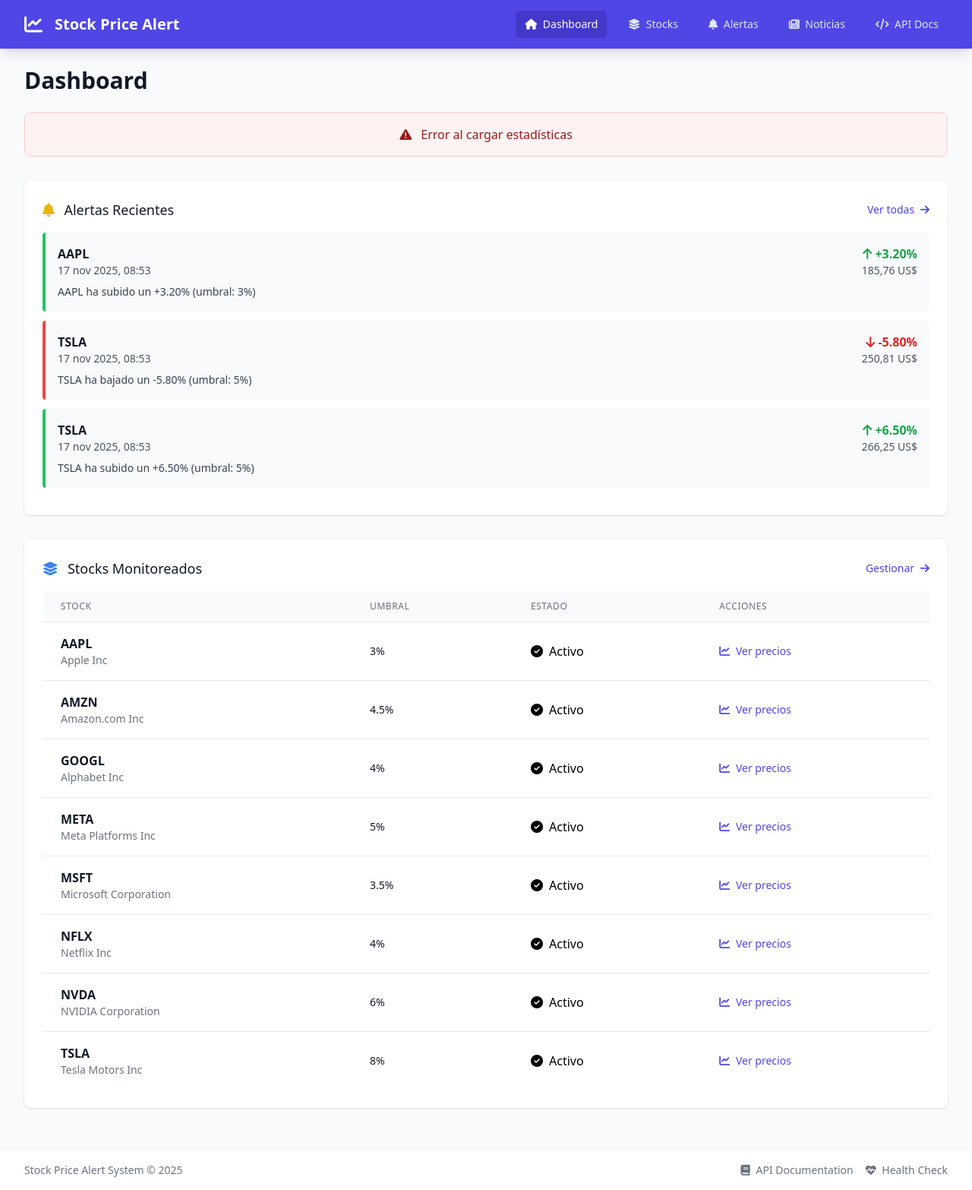
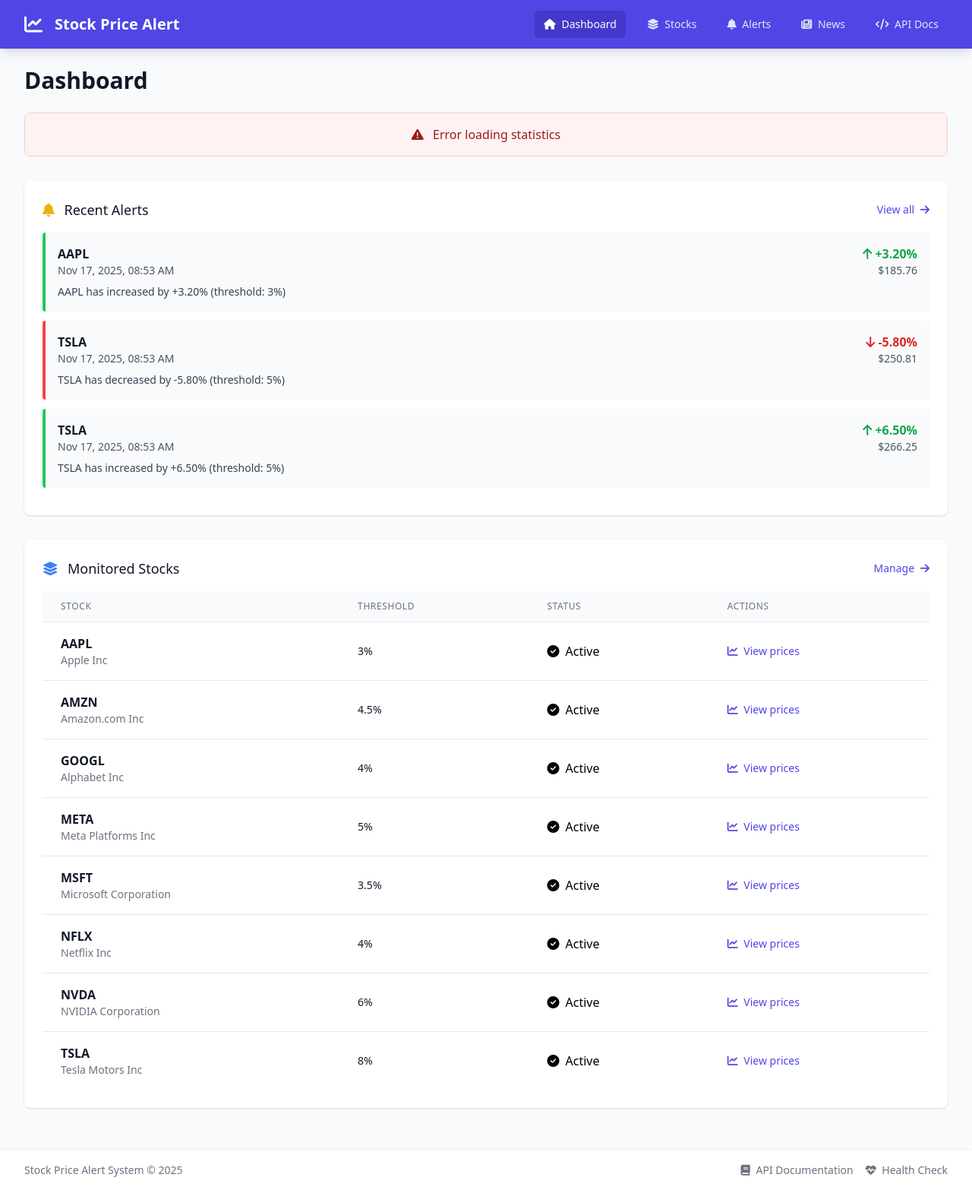
Before and after one commit to Veregorn/stock-price-sms-alert-app, a FastAPI app: page /dashboard in a window 1280 px wide. Shown: the whole page at 76% size. Run offline with FastAPI, Linux system fonts and the light colour scheme; data comes from the database, SQL or seed files in the repository; some libraries are stand-ins or nearby versions.

Commit message:
refactor: Change all frontend UI text from Spanish to English

```diff
--- a/templates/base.html
+++ b/templates/base.html
@@ -1,5 +1,5 @@
 <!DOCTYPE html>
-<html lang="es" class="h-full bg-gray-50">
+<html lang="en" class="h-full bg-gray-50">
 <head>
     <meta charset="UTF-8">
     <meta name="viewport" content="width=device-width, initial-scale=1.0">
@@ -8,13 +8,13 @@
     <!-- Tailwind CSS CDN -->
     <script src="https://cdn.tailwindcss.com"></script>
 
-    <!-- Chart.js para gráficos -->
+    <!-- Chart.js for charts -->
     <script src="https://cdn.jsdelivr.net/npm/chart.js@4.4.0/dist/chart.umd.min.js"></script>
 
-    <!-- Alpine.js para interactividad -->
+    <!-- Alpine.js for interactivity -->
     <script defer src="https://cdn.jsdelivr.net/npm/alpinejs@3.13.3/dist/cdn.min.js"></script>
 
-    <!-- Font Awesome para iconos -->
+    <!-- Font Awesome for icons -->
     <link rel="stylesheet" href="https://cdnjs.cloudflare.com/ajax/libs/font-awesome/6.5.1/css/all.min.css">
 
     <!-- Custom styles -->
@@ -49,7 +49,7 @@
 </head>
 <body class="h-full">
     <div class="min-h-full">
-        <!-- Navegación -->
+        <!-- Navigation -->
         <nav class="bg-indigo-600 shadow-lg">
             <div class="mx-auto max-w-7xl px-4 sm:px-6 lg:px-8">
                 <div class="flex h-16 items-center justify-between">
@@ -62,7 +62,7 @@
                         </div>
                     </div>
 
-                    <!-- Menú de navegación (desktop) -->
+                    <!-- Desktop navigation menu -->
                     <div class="hidden md:block">
                         <div class="ml-10 flex items-baseline space-x-4">
                             <a href="/dashboard"
@@ -75,11 +75,11 @@
                             </a>
                             <a href="/alerts"
                                class="{% if page == 'alerts' %}bg-indigo-700 text-white{% else %}text-indigo-100 hover:bg-indigo-500 hover:text-white{% endif %} rounded-md px-3 py-2 text-sm font-medium transition-colors">
-                                <i class="fas fa-bell mr-1"></i> Alertas
+                                <i class="fas fa-bell mr-1"></i> Alerts
                             </a>
                             <a href="/news"
                                class="{% if page == 'news' %}bg-indigo-700 text-white{% else %}text-indigo-100 hover:bg-indigo-500 hover:text-white{% endif %} rounded-md px-3 py-2 text-sm font-medium transition-colors">
-                                <i class="fas fa-newspaper mr-1"></i> Noticias
+                                <i class="fas fa-newspaper mr-1"></i> News
                             </a>
                             <a href="/api/docs"
                                class="text-indigo-100 hover:bg-indigo-500 hover:text-white rounded-md px-3 py-2 text-sm font-medium transition-colors"
@@ -89,15 +89,15 @@
                         </div>
                     </div>
 
-                    <!-- Menú móvil button -->
+                    <!-- Mobile menu button -->
                     <div class="-mr-2 flex md:hidden" x-data="{ open: false }">
                         <button @click="open = !open" type="button" class="inline-flex items-center justify-center rounded-md bg-indigo-600 p-2 text-indigo-200 hover:bg-indigo-500 hover:text-white focus:outline-none focus:ring-2 focus:ring-white focus:ring-offset-2 focus:ring-offset-indigo-600">
-                            <span class="sr-only">Abrir menú principal</span>
+                            <span class="sr-only">Open main menu</span>
                             <i class="fas fa-bars" x-show="!open"></i>
                             <i class="fas fa-times" x-show="open"></i>
                         </button>
 
-                        <!-- Menú móvil desplegable -->
+                        <!-- Mobile menu dropdown -->
                         <div x-show="open"
                              x-transition:enter="transition ease-out duration-100 transform"
                              x-transition:enter-start="opacity-0 scale-95"
@@ -114,10 +114,10 @@
                                 <i class="fas fa-layer-group mr-2"></i> Stocks
                             </a>
                             <a href="/alerts" class="block px-4 py-2 text-sm text-gray-700 hover:bg-gray-100">
-                                <i class="fas fa-bell mr-2"></i> Alertas
+                                <i class="fas fa-bell mr-2"></i> Alerts
                             </a>
                             <a href="/news" class="block px-4 py-2 text-sm text-gray-700 hover:bg-gray-100">
-                                <i class="fas fa-newspaper mr-2"></i> Noticias
+                                <i class="fas fa-newspaper mr-2"></i> News
                             </a>
                             <a href="/api/docs" class="block px-4 py-2 text-sm text-gray-700 hover:bg-gray-100" target="_blank">
                                 <i class="fas fa-code mr-2"></i> API Docs
@@ -128,7 +128,7 @@
             </div>
         </nav>
 
-        <!-- Contenido principal -->
+        <!-- Main content -->
         <main>
             <div class="mx-auto max-w-7xl py-6 sm:px-6 lg:px-8">
                 {% block content %}{% endblock %}
@@ -158,9 +158,9 @@
     <!-- Toast notification container -->
     <div id="toast-container" class="fixed top-4 right-4 z-50 space-y-2"></div>
 
-    <!-- Scripts base -->
+    <!-- Base scripts -->
     <script>
-        // Función helper para hacer peticiones a la API
+        // Helper function for API requests
         async function apiRequest(url, options = {}) {
             try {
                 const response = await fetch('/api' + url, {
@@ -173,7 +173,7 @@
 
                 if (!response.ok) {
                     const error = await response.json();
-                    throw new Error(error.detail || 'Error en la petición');
+                    throw new Error(error.detail || 'Request error');
                 }
 
                 return await response.json();
@@ -184,7 +184,7 @@
             }
         }
 
-        // Función para mostrar notificaciones toast
+        // Function to show toast notifications
         function showToast(message, type = 'info') {
             const container = document.getElementById('toast-container');
             const toast = document.createElement('div');
@@ -214,17 +214,17 @@
 
             container.appendChild(toast);
 
-            // Auto-remove después de 5 segundos
+            // Auto-remove after 5 seconds
             setTimeout(() => {
                 toast.style.opacity = '0';
                 setTimeout(() => toast.remove(), 300);
             }, 5000);
         }
 
-        // Función para formatear fechas
+        // Function to format dates
         function formatDate(dateString) {
             const date = new Date(dateString);
-            return date.toLocaleDateString('es-ES', {
+            return date.toLocaleDateString('en-US', {
                 year: 'numeric',
                 month: 'short',
                 day: 'numeric',
@@ -233,15 +233,15 @@
             });
         }
 
-        // Función para formatear números como moneda
+        // Function to format numbers as currency
         function formatCurrency(value) {
-            return new Intl.NumberFormat('es-ES', {
+            return new Intl.NumberFormat('en-US', {
                 style: 'currency',
                 currency: 'USD'
             }).format(value);
         }
 
-        // Función para formatear porcentajes
+        // Function to format percentages
         function formatPercentage(value) {
             const sign = value >= 0 ? '+' : '';
             return `${sign}${value.toFixed(2)}%`;
--- a/templates/dashboard.html
+++ b/templates/dashboard.html
@@ -6,9 +6,9 @@
 <div class="px-4 sm:px-0">
     <h2 class="text-3xl font-bold text-gray-900 mb-6">Dashboard</h2>
 
-    <!-- Estadísticas generales -->
+    <!-- General statistics -->
     <div class="grid grid-cols-1 gap-5 sm:grid-cols-2 lg:grid-cols-4 mb-8" id="stats-container">
-        <!-- Stats se cargarán dinámicamente -->
+        <!-- Stats will load dynamically -->
         <div class="animate-pulse">
             <div class="bg-white overflow-hidden shadow rounded-lg">
                 <div class="p-5">
@@ -19,45 +19,45 @@
         </div>
     </div>
 
-    <!-- Alertas recientes -->
+    <!-- Recent alerts -->
     <div class="bg-white shadow rounded-lg mb-8">
         <div class="px-4 py-5 sm:p-6">
             <div class="flex items-center justify-between mb-4">
                 <h3 class="text-lg font-medium text-gray-900">
                     <i class="fas fa-bell text-yellow-500 mr-2"></i>
-                    Alertas Recientes
+                    Recent Alerts
                 </h3>
                 <a href="/alerts" class="text-sm text-indigo-600 hover:text-indigo-500">
-                    Ver todas <i class="fas fa-arrow-right ml-1"></i>
+                    View all <i class="fas fa-arrow-right ml-1"></i>
                 </a>
             </div>
             <div id="alerts-container">
-                <!-- Alertas se cargarán dinámicamente -->
+                <!-- Alerts will load dynamically -->
                 <div class="text-center py-8 text-gray-500">
                     <i class="fas fa-spinner fa-spin text-2xl mb-2"></i>
-                    <p>Cargando alertas...</p>
+                    <p>Loading alerts...</p>
                 </div>
             </div>
         </div>
     </div>
 
-    <!-- Stocks activos -->
+    <!-- Active stocks -->
     <div class="bg-white shadow rounded-lg">
         <div class="px-4 py-5 sm:p-6">
             <div class="flex items-center justify-between mb-4">
                 <h3 class="text-lg font-medium text-gray-900">
                     <i class="fas fa-layer-group text-blue-500 mr-2"></i>
-                    Stocks Monitoreados
+                    Monitored Stocks
                 </h3>
                 <a href="/stocks" class="text-sm text-indigo-600 hover:text-indigo-500">
-                    Gestionar <i class="fas fa-arrow-right ml-1"></i>
+                    Manage <i class="fas fa-arrow-right ml-1"></i>
                 </a>
             </div>
             <div id="stocks-container">
-                <!-- Stocks se cargarán dinámicamente -->
+                <!-- Stocks will load dynamically -->
                 <div class="text-center py-8 text-gray-500">
                     <i class="fas fa-spinner fa-spin text-2xl mb-2"></i>
-                    <p>Cargando stocks...</p>
+                    <p>Loading stocks...</p>
                 </div>
             </div>
         </div>
@@ -67,7 +67,7 @@
 
 {% block extra_scripts %}
 <script>
-    // Cargar estadísticas del dashboard
+    // Load dashboard statistics
     async function loadDashboardStats() {
         try {
             const data = await apiRequest('/dashboard/stats');
@@ -97,7 +97,7 @@
                             </div>
                             <div class="ml-5 w-0 flex-1">
                                 <dl>
-                                    <dt class="text-sm font-medium text-gray-500 truncate">Stocks Activos</dt>
+                                    <dt class="text-sm font-medium text-gray-500 truncate">Active Stocks</dt>
                                     <dd class="text-3xl font-semibold text-gray-900">${data.active_stocks}</dd>
                                 </dl>
                             </div>
@@ -113,7 +113,7 @@
                             </div>
                             <div class="ml-5 w-0 flex-1">
                                 <dl>
-                                    <dt class="text-sm font-medium text-gray-500 truncate">Total Precios</dt>
+                                    <dt class="text-sm font-medium text-gray-500 truncate">Total Prices</dt>
                                     <dd class="text-3xl font-semibold text-gray-900">${data.total_prices}</dd>
                                 </dl>
                             </div>
@@ -129,7 +129,7 @@
                             </div>
                             <div class="ml-5 w-0 flex-1">
                                 <dl>
-                                    <dt class="text-sm font-medium text-gray-500 truncate">Alertas (30 días)</dt>
+                                    <dt class="text-sm font-medium text-gray-500 truncate">Alerts (30 days)</dt>
                                     <dd class="text-3xl font-semibold text-gray-900">${data.total_alerts}</dd>
                                 </dl>
                             </div>
@@ -144,14 +144,14 @@
                 <div class="col-span-4 bg-red-50 border border-red-200 rounded-lg p-4">
                     <p class="text-red-800 text-center">
                         <i class="fas fa-exclamation-triangle mr-2"></i>
-                        Error al cargar estadísticas
+                        Error loading statistics
                     </p>
                 </div>
             `;
         }
     }
 
-    // Cargar alertas recientes
+    // Load recent alerts
     async function loadRecentAlerts() {
         try {
             const data = await apiRequest('/alerts?days=7');
@@ -160,13 +160,13 @@
                 document.getElementById('alerts-container').innerHTML = `
                     <div class="text-center py-8 text-gray-500">
                         <i class="fas fa-inbox text-4xl mb-2"></i>
-                        <p>No hay alertas recientes en los últimos 7 días</p>
+                        <p>No recent alerts in the last 7 days</p>
                     </div>
                 `;
                 return;
             }
 
-            // Necesitamos obtener los símbolos de los stocks
+            // We need to get stock symbols
             const stocksData = await apiRequest('/stocks');
             const stocksMap = {};
             stocksData.stocks.forEach(stock => {
@@ -174,16 +174,16 @@
             });
 
             const alertsHtml = data.alerts.slice(0, 5).map(alert => {
-                // Validar que tenemos todos los datos necesarios
+                // Validate that we have all necessary data
                 if (!alert.percentage_change || !alert.price_after || !alert.stock_id) {
-                    return ''; // Skip alertas incompletas
+                    return ''; // Skip incomplete alerts
                 }
 
                 const symbol = stocksMap[alert.stock_id] || 'UNKNOWN';
                 const changeClass = alert.percentage_change >= 0 ? 'text-green-600' : 'text-red-600';
                 const icon = alert.percentage_change >= 0 ? 'fa-arrow-up' : 'fa-arrow-down';
-                const direction = alert.percentage_change >= 0 ? 'subido' : 'bajado';
-                const message = `${symbol} ha ${direction} un ${formatPercentage(alert.percentage_change)} (umbral: ${alert.threshold_at_time}%)`;
+                const direction = alert.percentage_change >= 0 ? 'increased' : 'decreased';
+                const message = `${symbol} has ${direction} by ${formatPercentage(alert.percentage_change)} (threshold: ${alert.threshold_at_time}%)`;
 
                 return `
                     <div class="border-l-4 ${alert.percentage_change >= 0 ? 'border-green-500' : 'border-red-500'} bg-gray-50 p-4 mb-3 rounded fade-in">
@@ -205,12 +205,12 @@
                 `;
             }).filter(html => html !== '').join('');
 
-            // Si después de filtrar no quedan alertas válidas
+            // If after filtering there are no valid alerts
             if (alertsHtml === '') {
                 document.getElementById('alerts-container').innerHTML = `
                     <div class="text-center py-8 text-gray-500">
                         <i class="fas fa-inbox text-4xl mb-2"></i>
-                        <p>No hay alertas válidas para mostrar</p>
+                        <p>No valid alerts to display</p>
                     </div>
                 `;
                 return;
@@ -222,14 +222,14 @@
                 <div class="bg-red-50 border border-red-200 rounded-lg p-4">
                     <p class="text-red-800 text-center">
                         <i class="fas fa-exclamation-triangle mr-2"></i>
-                        Error al cargar alertas
+                        Error loading alerts
                     </p>
                 </div>
             `;
         }
     }
 
-    // Cargar stocks activos
+    // Load active stocks
     async function loadActiveStocks() {
         try {
             const data = await apiRequest('/stocks?active_only=true');
@@ -238,9 +238,9 @@
                 document.getElementById('stocks-container').innerHTML = `
                     <div class="text-center py-8 text-gray-500">
                         <i class="fas fa-inbox text-4xl mb-2"></i>
-                        <p>No hay stocks monitoreados activos</p>
+                        <p>No active monitored stocks</p>
                         <a href="/stocks" class="mt-4 inline-block text-indigo-600 hover:text-indigo-500">
-                            Añadir stocks <i class="fas fa-plus ml-1"></i>
+                            Add stocks <i class="fas fa-plus ml-1"></i>
                         </a>
                     </div>
                 `;
@@ -253,9 +253,9 @@
                         <thead class="bg-gray-50">
                             <tr>
                                 <th class="px-6 py-3 text-left text-xs font-medium text-gray-500 uppercase tracking-wider">Stock</th>
-                                <th class="px-6 py-3 text-left text-xs font-medium text-gray-500 uppercase tracking-wider">Umbral</th>
-                                <th class="px-6 py-3 text-left text-xs font-medium text-gray-500 uppercase tracking-wider">Estado</th>
-                                <th class="px-6 py-3 text-left text-xs font-medium text-gray-500 uppercase tracking-wider">Acciones</th>
+                                <th class="px-6 py-3 text-left text-xs font-medium text-gray-500 uppercase tracking-wider">Threshold</th>
+                                <th class="px-6 py-3 text-left text-xs font-medium text-gray-500 uppercase tracking-wider">Status</th>
+                                <th class="px-6 py-3 text-left text-xs font-medium text-gray-500 uppercase tracking-wider">Actions</th>
                             </tr>
                         </thead>
                         <tbody class="bg-white divide-y divide-gray-200">
@@ -272,12 +272,12 @@
                                     </td>
                                     <td class="px-6 py-4 whitespace-nowrap">
                                         <span class="badge-success">
-                                            <i class="fas fa-check-circle mr-1"></i> Activo
+                                            <i class="fas fa-check-circle mr-1"></i> Active
                                         </span>
                                     </td>
                                     <td class="px-6 py-4 whitespace-nowrap text-sm">
                                         <a href="/stocks/${stock.symbol}/prices" class="text-indigo-600 hover:text-indigo-900">
-                                            <i class="fas fa-chart-line mr-1"></i> Ver precios
+                                            <i class="fas fa-chart-line mr-1"></i> View prices
                                         </a>
                                     </td>
                                 </tr>
@@ -293,14 +293,14 @@
                 <div class="bg-red-50 border border-red-200 rounded-lg p-4">
                     <p class="text-red-800 text-center">
                         <i class="fas fa-exclamation-triangle mr-2"></i>
-                        Error al cargar stocks
+                        Error loading stocks
                     </p>
                 </div>
             `;
         }
     }
 
-    // Cargar todos los datos al cargar la página
+    // Load all data on page load
     document.addEventListener('DOMContentLoaded', () => {
         loadDashboardStats();
         loadRecentAlerts();
```
